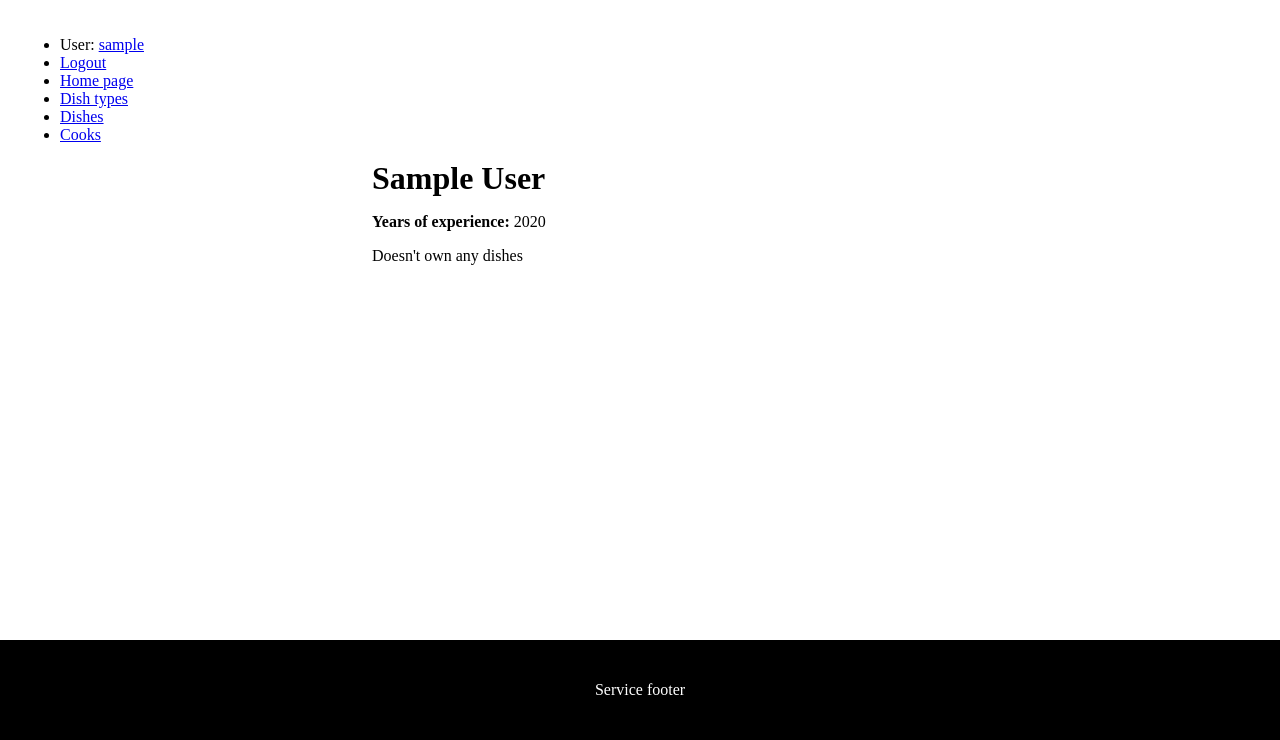
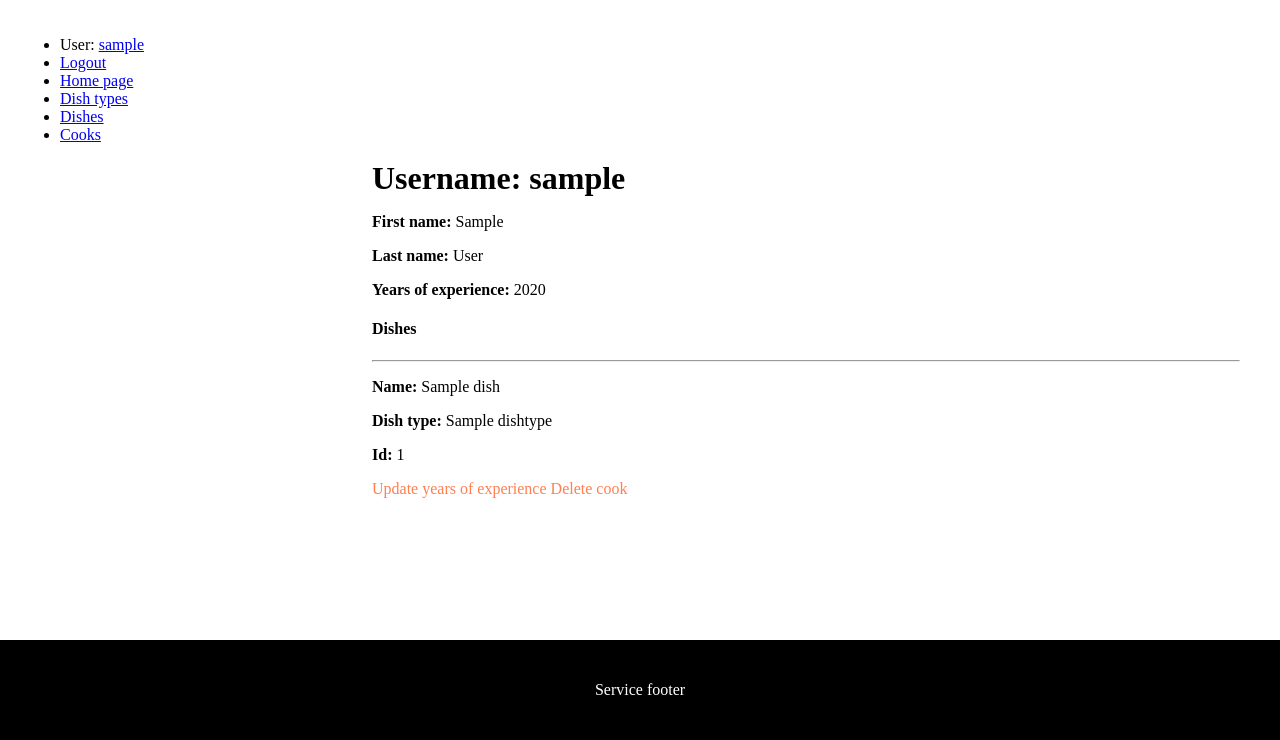
Before and after one commit to HlovaOleh/kitchen-service, a Django app: page /cooks/1/ in a window 1280 px wide. Shown: the part 60-800 px from the top of the page. Run offline with Django 4.2, Linux system fonts and the light colour scheme; a user stored in the database is signed in; tables that the repository leaves empty hold one stand-in row (values such as "Sample post").

Commit message:
add CRUD to cook

```diff
--- a/restaurant/urls.py
+++ b/restaurant/urls.py
@@ -12,7 +12,11 @@ from .views import (
     DishTypeDeleteView,
     DishCreateView,
     DishUpdateView,
-    DishDeleteView
+    DishDeleteView,
+    DishCooksUpdateView,
+    CookCreateView,
+    CookDeleteView,
+    CookExperienceUpdateView
 )
 
 urlpatterns = [
@@ -42,12 +46,22 @@ urlpatterns = [
     path("dishes/create/", DishCreateView.as_view(), name="dish-create"),
     path("dishes/<int:pk>/update/", DishUpdateView.as_view(), name="dish-update"),
     path("dishes/<int:pk>/delete/", DishDeleteView.as_view(), name="dish-delete"),
+    path("dishes/<int:pk>/car_driver_update/",
+         DishCooksUpdateView.as_view(),
+         name="dish-cook-update"),
     path("cooks/", CookListView.as_view(), name="cook-list"),
     path(
         "cooks/<int:pk>/",
         CookDetailView.as_view(),
         name="cook-detail"
     ),
+    path("cooks/create/", CookCreateView.as_view(), name="cook-create"),
+    path("cooks/<int:pk>/delete/",
+         CookDeleteView.as_view(),
+         name="cook-delete"),
+    path("cooks/<int:pk>/license_update/",
+         CookExperienceUpdateView.as_view(),
+         name="cook-update"),
 ]
 
 app_name = "restaurant"
--- a/restaurant/views.py
+++ b/restaurant/views.py
@@ -1,10 +1,11 @@
 from django.contrib.auth.decorators import login_required
 from django.contrib.auth.mixins import LoginRequiredMixin
-from django.http import HttpRequest, HttpResponse
+from django.http import HttpRequest, HttpResponse, HttpResponseRedirect, HttpResponseBadRequest
 from django.shortcuts import render
-from django.urls import reverse_lazy
+from django.urls import reverse_lazy, reverse
 from django.views import generic
 
+from restaurant.forms import DishForm, CookCreateForm, CookExperienceUpdateForm
 from restaurant.models import Cook, DishType, Dish
 
 
@@ -32,20 +33,17 @@ class DishTypeCreateView(LoginRequiredMixin, generic.CreateView):
     model = DishType
     fields = "__all__"
     success_url = reverse_lazy("restaurant:dish_type-list")
-    template_name = "restaurant/dishtype_form.html"
 
 
 class DishTypeUpdateView(LoginRequiredMixin, generic.UpdateView):
     model = DishType
     fields = "__all__"
     success_url = reverse_lazy("restaurant:dish_type-list")
-    template_name = "restaurant/dishtype_form.html"
 
 
 class DishTypeDeleteView(LoginRequiredMixin, generic.DeleteView):
     model = DishType
     success_url = reverse_lazy("restaurant:dish_type-list")
-    template_name = "restaurant/dishtype_confirm_delete.html"
 
 
 class DishListView(LoginRequiredMixin, generic.ListView):
@@ -60,22 +58,40 @@ class DishDetailView(LoginRequiredMixin, generic.DetailView):
 
 class DishCreateView(LoginRequiredMixin, generic.CreateView):
     model = Dish
-    fields = "__all__"
+    form_class = DishForm
     success_url = reverse_lazy("restaurant:dish-list")
-    template_name = "restaurant/dish_form.html"
 
 
 class DishUpdateView(LoginRequiredMixin, generic.UpdateView):
     model = Dish
-    fields = "__all__"
+    form_class = DishForm
     success_url = reverse_lazy("restaurant:dish-list")
-    template_name = "restaurant/dish_form.html"
 
 
 class DishDeleteView(LoginRequiredMixin, generic.DeleteView):
     model = Dish
     success_url = reverse_lazy("restaurant:dish-list")
-    template_name = "restaurant/dish_confirm_delete.html"
+
+
+class DishCooksUpdateView(LoginRequiredMixin, generic.View):
+    @staticmethod
+    def post(
+            request: HttpRequest,
+            pk: int
+    ) -> HttpResponseRedirect | HttpResponseBadRequest:
+        try:
+            dish = Dish.objects.get(pk=pk)
+        except Dish.DoesNotExist:
+            return HttpResponseBadRequest("Dish not found")
+
+        cooks = dish.cooks
+
+        if request.user in cooks.all():
+            cooks.remove(request.user)
+        else:
+            cooks.add(request.user)
+
+        return HttpResponseRedirect(reverse("restaurant:dish-detail", args=[pk]))
 
 
 class CookListView(LoginRequiredMixin, generic.ListView):
@@ -86,3 +102,19 @@ class CookListView(LoginRequiredMixin, generic.ListView):
 class CookDetailView(LoginRequiredMixin, generic.DetailView):
     model = Cook
     queryset = Cook.objects.prefetch_related("dishes__dish_type")
+
+
+class CookCreateView(LoginRequiredMixin, generic.CreateView):
+    model = Cook
+    form_class = CookCreateForm
+
+
+class CookDeleteView(LoginRequiredMixin, generic.DeleteView):
+    model = Cook
+    success_url = reverse_lazy("restaurant:cook-list")
+
+
+class CookExperienceUpdateView(LoginRequiredMixin, generic.UpdateView):
+    model = Cook
+    form_class = CookExperienceUpdateForm
+    success_url = reverse_lazy("restaurant:cook-list")
--- a/templates/restaurant/cook_detail.html
+++ b/templates/restaurant/cook_detail.html
@@ -1,16 +1,22 @@
 {% extends "base.html" %}
-
 {% block content %}
-  <h1>{{ cook.first_name }} {{ cook.last_name }}</h1>
-  <p><span class="bold">Years of experience:</span> {{ cook.years_of_experience }}</p>
-  {% if dish_list %}
-    <p><span class="bold">Dishes:</span></p>
-        {% for dish in dish_list %}
-          <div class="card">
-            <p><span class="bold">Dish name:</span> <a href="{% url 'restaurant:dish-detail' dish.pk %}">{{ dish.name }}</a></p>
-          </div>
-        {% endfor %}
-  {% else %}
-    <p>Doesn't own any dishes</p>
-  {% endif %}
-{% endblock content %}
+  <h1>
+    Username: {{ cook.username }}
+  </h1>
+  <p><strong>First name:</strong> {{ cook.first_name }}</p>
+  <p><strong>Last name:</strong> {{ cook.last_name }}</p>
+  <p><strong>Years of experience:</strong> {{ cook.years_of_experience }}</p>
+  <div class="ml-3">
+    <h4>Dishes</h4>
+    {% for dish in cook.dishes.all %}
+        <hr>
+        <p><strong>Name:</strong> {{ dish.name }}</p>
+        <p><strong>Dish type:</strong> {{ dish.dish_type.name }}</p>
+        <p class="text-muted"><strong>Id:</strong> {{dish.id}}</p>
+    {% empty %}
+      <p>No dishes!</p>
+    {% endfor %}
+    <a href="{% url "restaurant:cook-update" pk=cook.id %}" class="btn btn-primary" >Update years of experience</a>
+    <a href="{% url "restaurant:cook-delete" pk=cook.id %}" class="btn btn-danger">Delete cook</a>
+  </div>
+{% endblock %}
```
Also changed, not shown: restaurant/forms.py (added, +32 -0 lines), templates/restaurant/cook_confirm_delete.html (added, +10 -0 lines), templates/restaurant/cook_form.html (added, +11 -0 lines), templates/restaurant/cook_list.html (+6 -1 lines), templates/restaurant/dish_confirm_delete.html (+5 -6 lines), templates/restaurant/dish_detail.html (+41 -7 lines).
